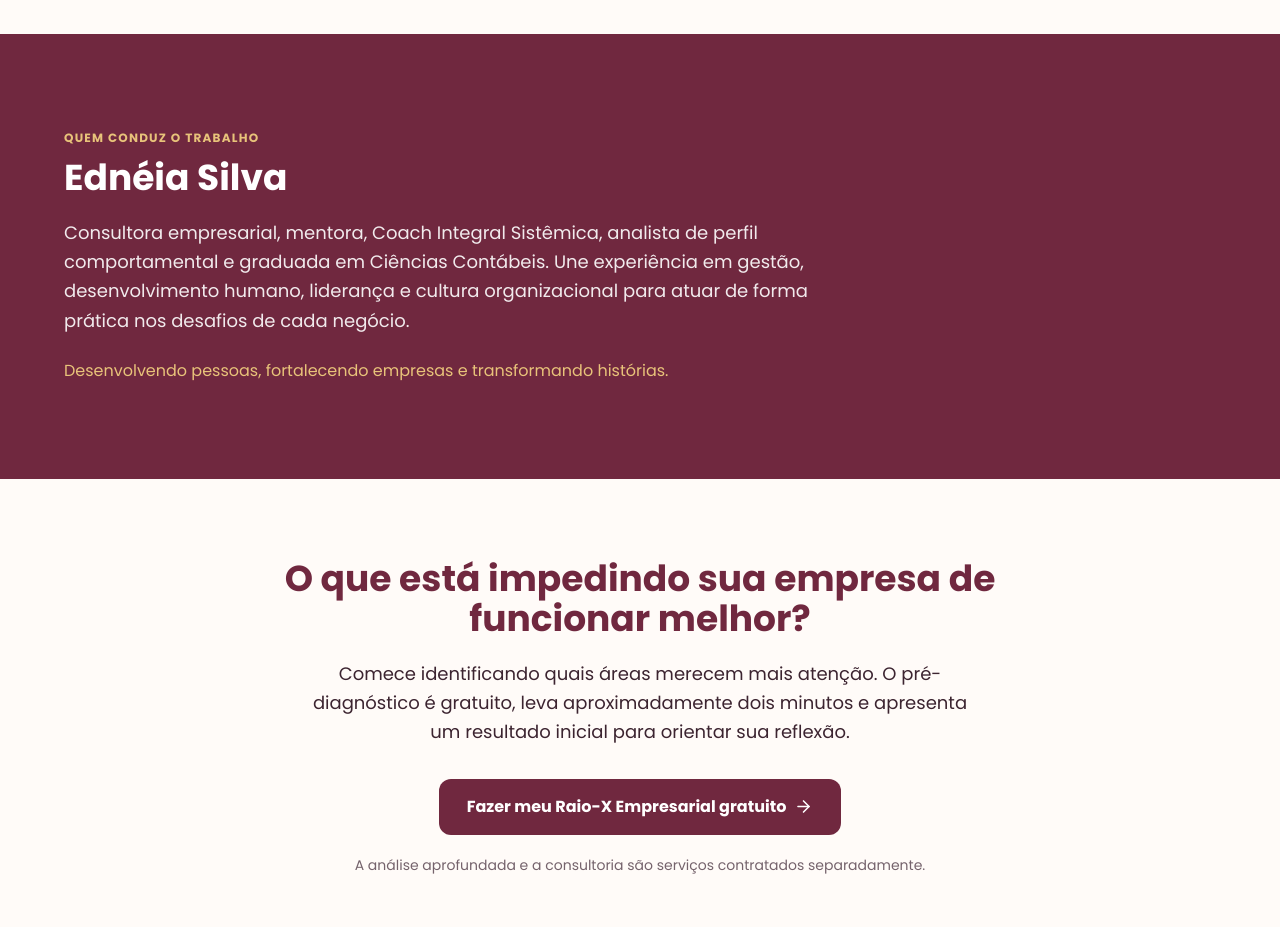
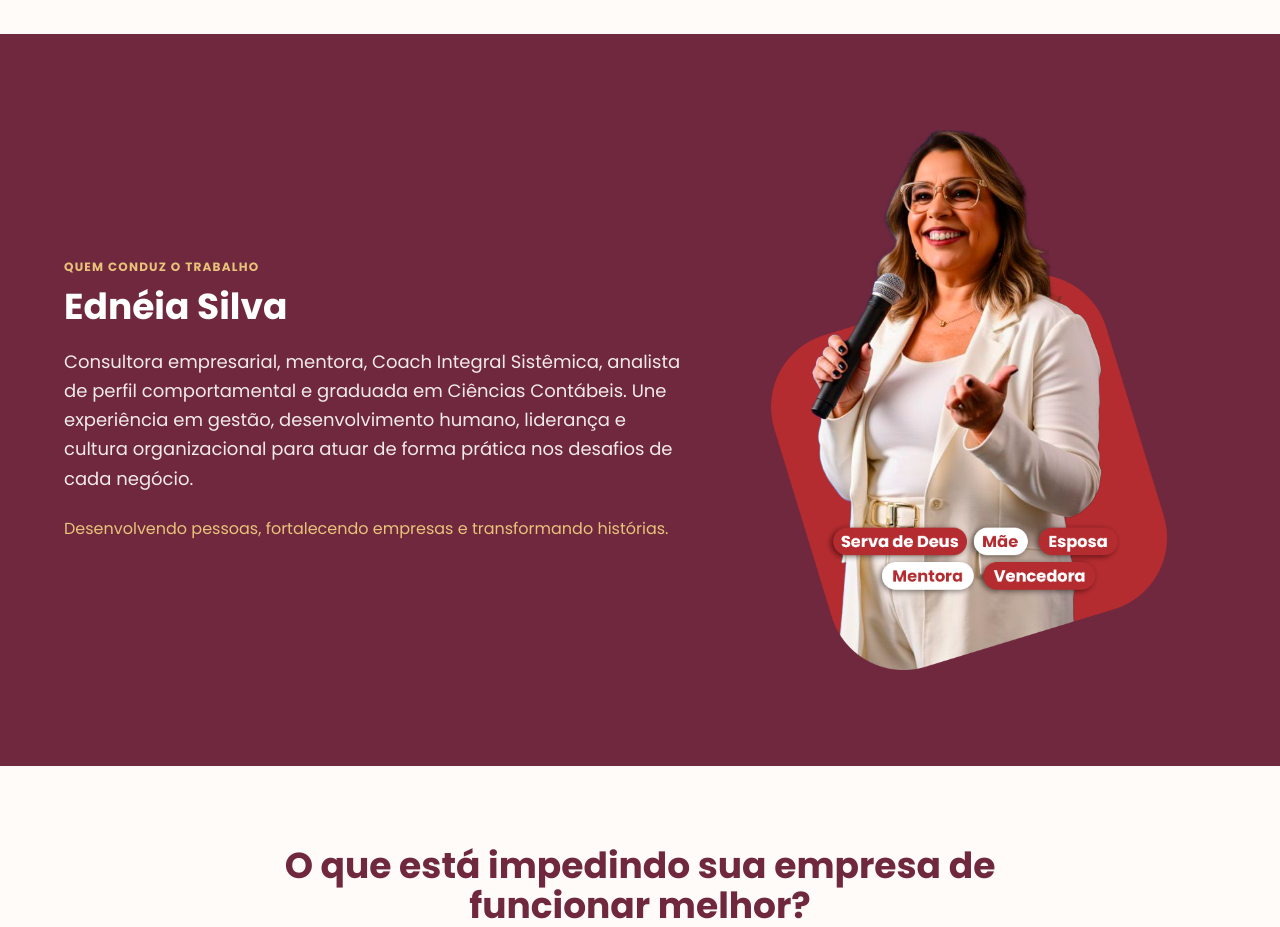
Before and after one commit to iagovls/Landing-Page-Edneia, a Next.js app in the folder landingpage-edneia/: page /business in a window 1280 px wide. Shown: the part 3160-4087 px from the top of the page. Built offline with nearby package versions, Linux system fonts and the light colour scheme.

Commit message:
Restaurar fotografia de Ednéia na página Business sem alterar identidade visual

```diff
--- a/landingpage-edneia/app/business/page.tsx
+++ b/landingpage-edneia/app/business/page.tsx
@@ -43,7 +43,7 @@ export default function BusinessPage(){
    <section className="mx-auto max-w-6xl px-5 py-16 md:py-24"><p className="text-xs font-bold uppercase tracking-widest text-[#956B3A]">Reconheça os sinais</p><h2 className="mt-3 max-w-3xl text-3xl font-bold text-[#70283F] md:text-4xl">Você está administrando sua empresa ou apenas apagando incêndios?</h2><div className="mt-9 grid gap-4 md:grid-cols-2">{dores.map((d)=><div key={d} className="flex items-start gap-3 rounded-2xl border border-[#E9D9D9] bg-white p-5"><CheckCircle2 className="mt-1 shrink-0 text-[#B58A44]" size={21}/><p className="leading-relaxed">{d}</p></div>)}</div><p className="mt-8 max-w-3xl text-lg leading-relaxed">O problema nem sempre é falta de esforço. Pode estar na maneira como pessoas, processos, responsabilidades e decisões estão organizados.</p></section>
    <section className="bg-[#F4EBE8] px-5 py-16 md:py-24"><div className="mx-auto max-w-6xl"><p className="text-xs font-bold uppercase tracking-widest text-[#956B3A]">Nossa diferença</p><h2 className="mt-3 max-w-4xl text-3xl font-bold text-[#70283F] md:text-4xl">Sua empresa não precisa de mais um treinamento genérico.</h2><p className="mt-5 max-w-3xl text-lg leading-relaxed">Precisa de soluções para os problemas que realmente enfrenta. Começamos pela escuta e pelo diagnóstico. A partir da realidade do seu negócio, desenvolvemos um plano de atuação personalizado, com ferramentas práticas, acompanhamento e ações voltadas às necessidades identificadas.</p><div className="mt-10 grid gap-5 md:grid-cols-2">{frentes.map((f,i)=><article key={f.titulo} className="rounded-2xl bg-white p-7 shadow-sm"><span className="text-sm font-bold text-[#B58A44]">0{i+1}</span><h3 className="mt-3 text-xl font-bold text-[#70283F]">{f.titulo}</h3><p className="mt-3 leading-relaxed text-[#594550]">{f.texto}</p></article>)}</div></div></section>
    <section className="mx-auto max-w-6xl px-5 py-16 md:py-24"><p className="text-xs font-bold uppercase tracking-widest text-[#956B3A]">Experiência aplicada</p><h2 className="mt-3 max-w-4xl text-3xl font-bold text-[#70283F] md:text-4xl">Uma liderança preparada pode transformar a rotina de uma empresa.</h2><div className="mt-7 max-w-4xl space-y-4 text-lg leading-relaxed"><p>Em uma empresa atendida, os proprietários precisavam reduzir a concentração de responsabilidades e desenvolver alguém capaz de assumir a gestão no dia a dia.</p><p>Durante o acompanhamento, identificamos uma colaboradora com potencial de liderança e trabalhamos competências de comunicação, gestão de pessoas, conflitos e posicionamento profissional.</p><p className="font-semibold text-[#70283F]">Os proprietários relataram mais confiança e tranquilidade para se ausentar. A profissional segue exercendo a função de gerência.</p><p className="text-sm text-[#75636C]">Caso real apresentado sem identificação da empresa. Os resultados descritos são qualitativos e relatados pelo cliente.</p></div></section>
-   <section className="bg-[#70283F] px-5 py-16 text-white md:py-24"><div className="mx-auto max-w-6xl"><p className="text-xs font-bold uppercase tracking-widest text-[#E8C37A]">Quem conduz o trabalho</p><h2 className="mt-3 text-3xl font-bold md:text-4xl">Ednéia Silva</h2><p className="mt-5 max-w-3xl text-lg leading-relaxed text-white/90">Consultora empresarial, mentora, Coach Integral Sistêmica, analista de perfil comportamental e graduada em Ciências Contábeis. Une experiência em gestão, desenvolvimento humano, liderança e cultura organizacional para atuar de forma prática nos desafios de cada negócio.</p><p className="mt-6 max-w-3xl text-[#E8C37A]">Desenvolvendo pessoas, fortalecendo empresas e transformando histórias.</p></div></section>
+   <section className="bg-[#70283F] px-5 py-16 text-white md:py-24"><div className="mx-auto grid max-w-6xl items-center gap-10 md:grid-cols-[1fr_0.8fr]"><div><p className="text-xs font-bold uppercase tracking-widest text-[#E8C37A]">Quem conduz o trabalho</p><h2 className="mt-3 text-3xl font-bold md:text-4xl">Ednéia Silva</h2><p className="mt-5 max-w-3xl text-lg leading-relaxed text-white/90">Consultora empresarial, mentora, Coach Integral Sistêmica, analista de perfil comportamental e graduada em Ciências Contábeis. Une experiência em gestão, desenvolvimento humano, liderança e cultura organizacional para atuar de forma prática nos desafios de cada negócio.</p><p className="mt-6 max-w-3xl text-[#E8C37A]">Desenvolvendo pessoas, fortalecendo empresas e transformando histórias.</p></div><div className="flex justify-center"><Image src="/imagem%20quem%20%C3%A9%20Edneia.png" alt="Ednéia Silva, consultora empresarial" width={520} height={600} className="h-auto max-h-[540px] w-auto max-w-full object-contain" /></div></div></section>
    <section className="mx-auto max-w-4xl px-5 py-20 text-center"><h2 className="text-3xl font-bold text-[#70283F] md:text-4xl">O que está impedindo sua empresa de funcionar melhor?</h2><p className="mx-auto mt-5 max-w-2xl text-lg leading-relaxed">Comece identificando quais áreas merecem mais atenção. O pré-diagnóstico é gratuito, leva aproximadamente dois minutos e apresenta um resultado inicial para orientar sua reflexão.</p><Link href="/raio-x-empresarial-360" className="mt-8 inline-flex items-center gap-2 rounded-xl bg-[#70283F] px-7 py-4 font-bold text-white hover:bg-[#582034]">Fazer meu Raio-X Empresarial gratuito <ArrowRight size={19}/></Link><p className="mt-5 text-sm text-[#75636C]">A análise aprofundada e a consultoria são serviços contratados separadamente.</p></section>
  </main>;
 }
```
